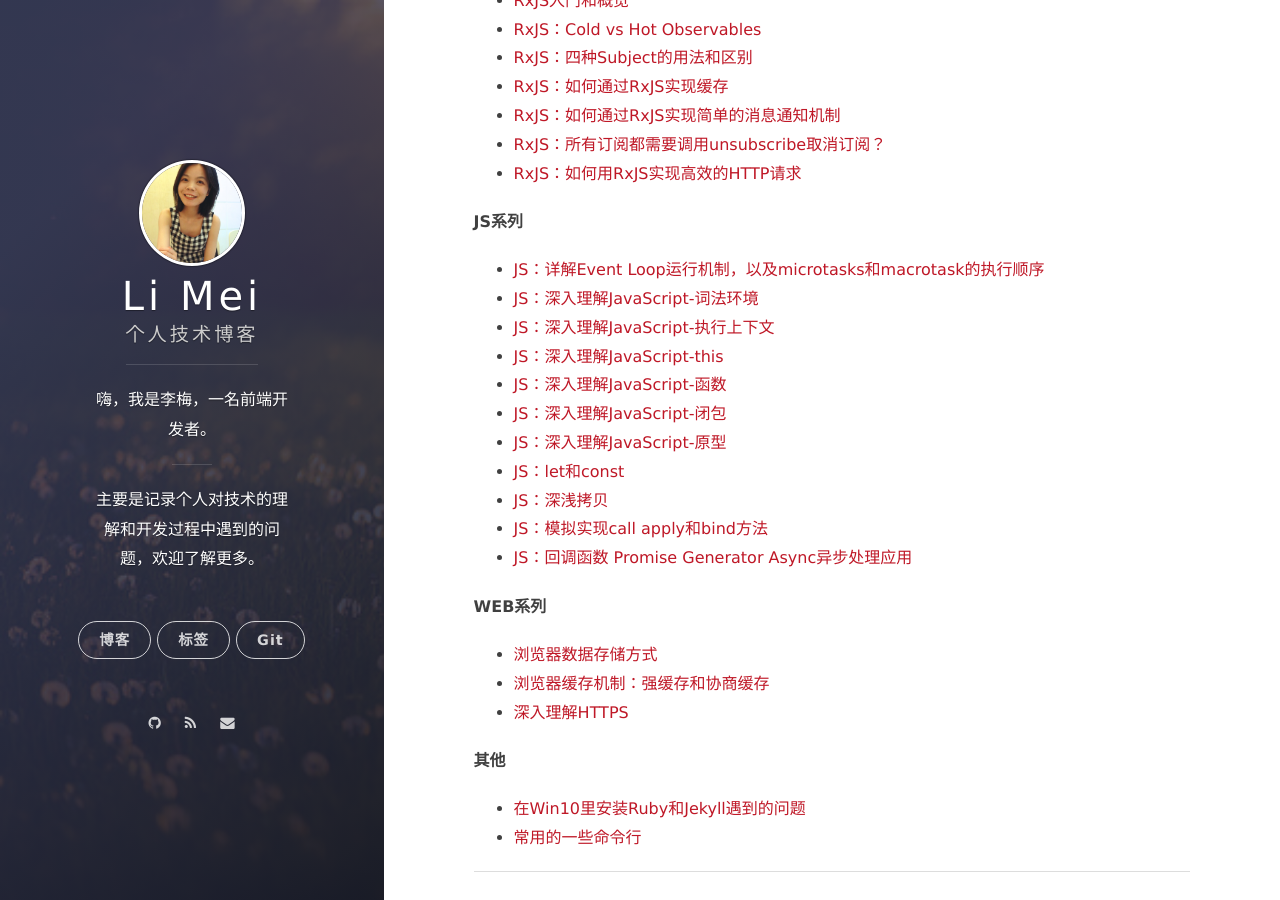
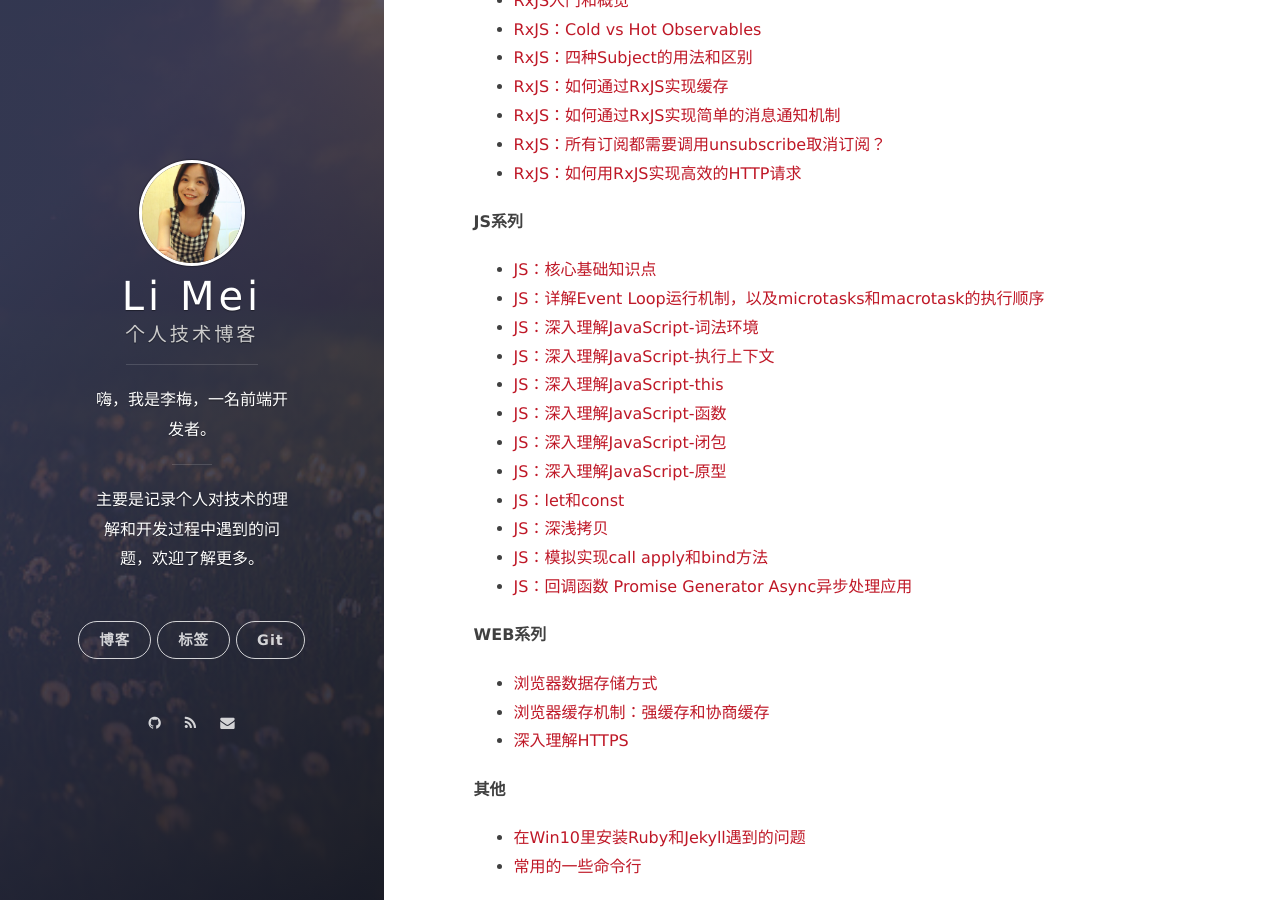
Before and after one commit to LiMeii/LiMeii.github.io, a Jekyll site: the page built from tag.md, in a window 1280 px wide and 900 px high, scrolled down 881 px. Built offline with Jekyll 4.4.1, drawn with Linux system fonts in a browser that asks for light colours; nearby versions of some CDN libraries.

Commit message:
update tag file

```diff
--- a/tag.md
+++ b/tag.md
@@ -38,6 +38,7 @@ layout: post
 - [RxJS：如何用RxJS实现高效的HTTP请求](https://limeii.github.io/2019/08/rxjs-searchable-input/)
 
 **JS系列**
+- [JS：核心基础知识点](/2019/04/js-common)
 - [JS：详解Event Loop运行机制，以及microtasks和macrotask的执行顺序](https://limeii.github.io/2019/05/js-eventloop/)
 - [JS：深入理解JavaScript-词法环境](https://limeii.github.io/2019/05/js-lexical-environment/)
 - [JS：深入理解JavaScript-执行上下文](https://limeii.github.io/2019/05/js-execution-context/)
```
